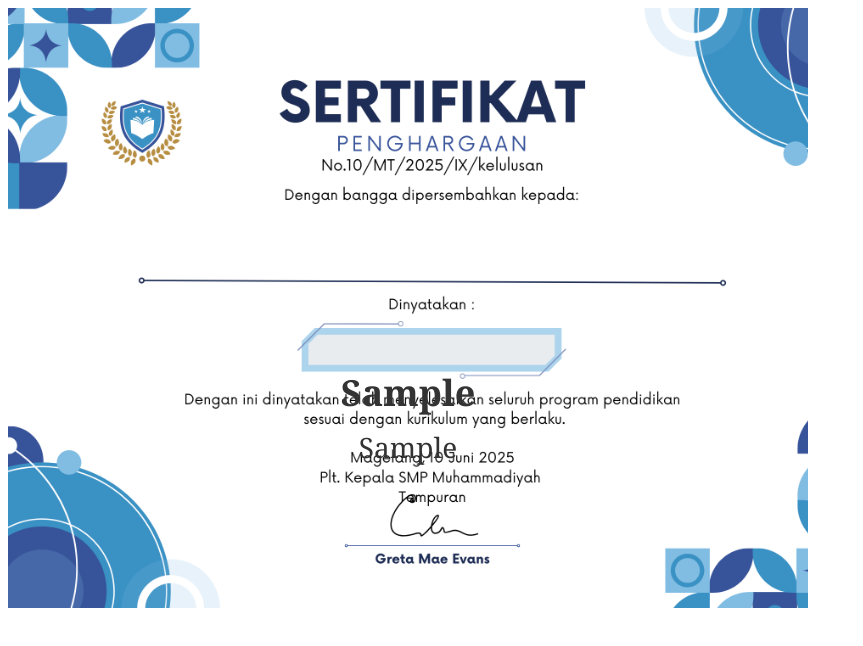
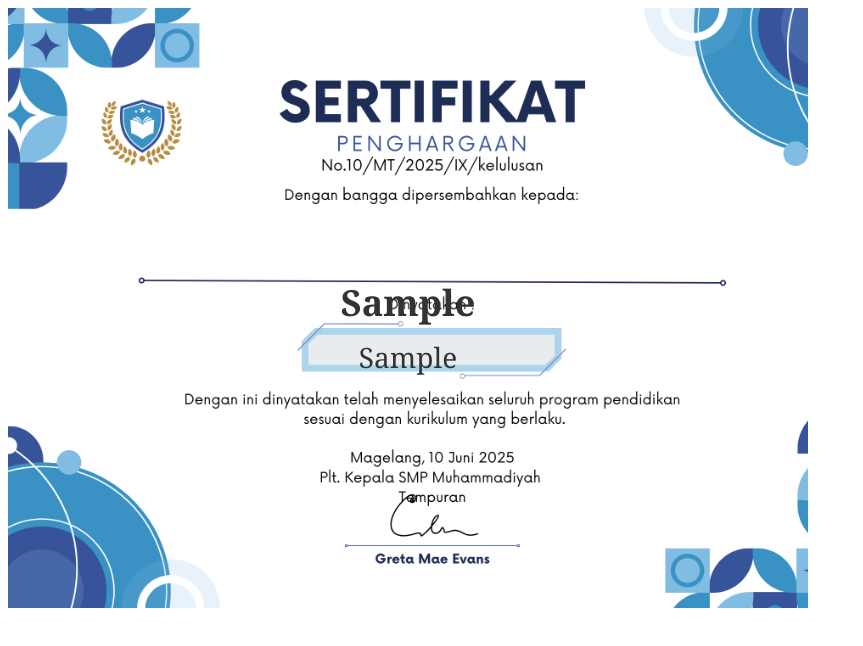
Before and after one commit to mukti-nux/generator-piagam, an Astro site: page / in a window 1280 px wide. Both pictures are taken after typing "Sample", "Sample" into the empty fields and a click on the button "Generate". Shown: the whole page, without its empty margins (0-863 px from the left). Built offline with nearby package versions, Linux system fonts and the light colour scheme; Astro itself is replaced by a stand-in of ours.

Commit message:
ngduwurke sitik

```diff
--- a/src/components/piagam.css
+++ b/src/components/piagam.css
@@ -13,11 +13,11 @@
   color: #333;
 }
 .text-nama {
-  top: 60%;
+  top: 45%;
   font-size: 36px;
   font-weight: bold;
 }
 .text-status {
-  top: 70%;
+  top: 55%;
   font-size: 28px;
 }
```
